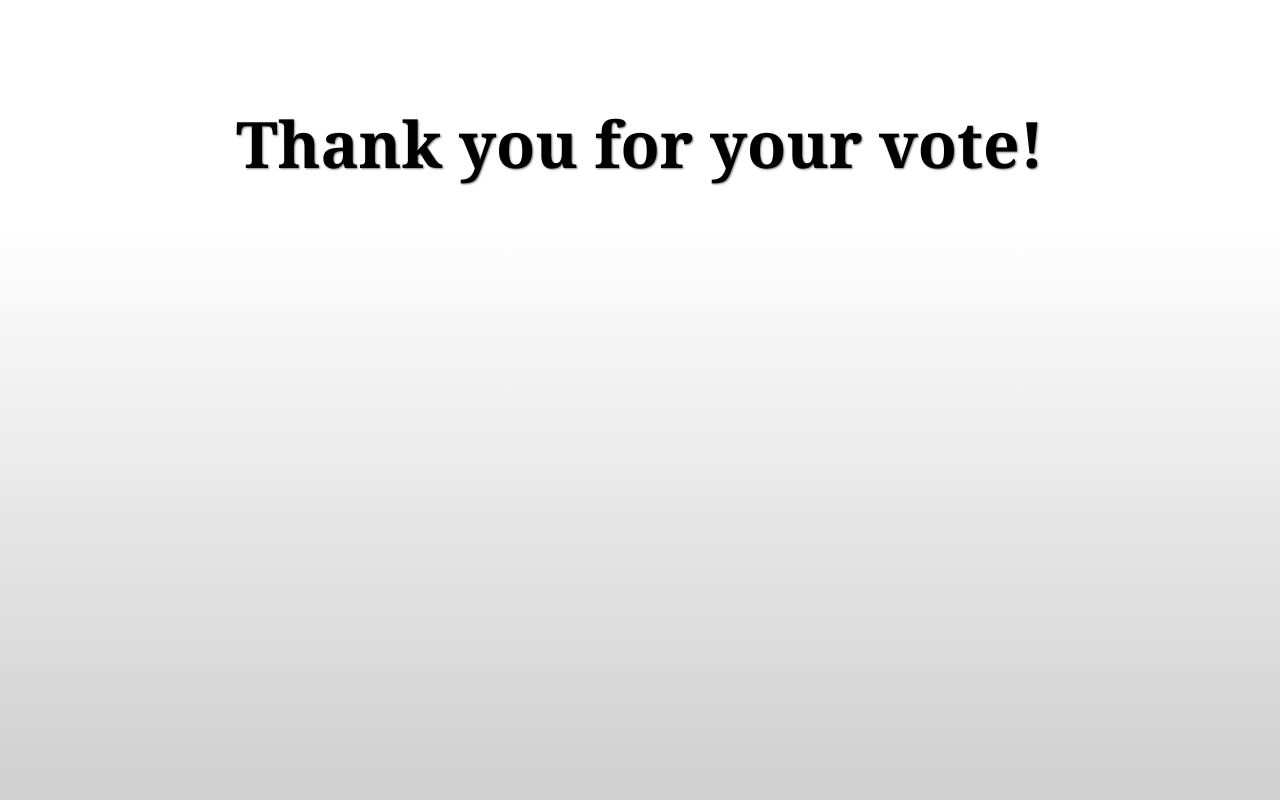
After one commit to soswow/yet-another-one-poll-on-app-engine, a Django app: page /thank_you in a window 1280 px wide. The commit adds this page. Run offline with Django 3.2, Linux system fonts and the light colour scheme; parts of the project's set-up code (start-up, migrations or seed data) failed here and were passed over.

Commit message:
design changes

```diff
--- a/polls/views.py
+++ b/polls/views.py
@@ -48,7 +48,7 @@
         user_choose.answers = [a.key() for a in answers]
         user_choose.save()
 
-    return redirect("polls.views.main_page")
+    return redirect("polls.views.thank_you")
 
 def get_question():
     questions = Question.all()
@@ -101,3 +101,6 @@
 def _get_answer_by_id(answer_id):
     answer = Answer.get_by_id(int(answer_id))
     return answer
+
+def thank_you(request):
+    return render_to_response('thankyou.html', {}, context_instance=RequestContext(request))
--- a/static/style.css
+++ b/static/style.css
@@ -37,9 +37,28 @@
 }
 
 UL LI{
-    padding-left:20px;
+    padding:0;
 }
-UL LI DIV.text{
-    padding-left:10px;
+UL LI .text{
+    padding:5px 10px 5px 30px;
+    cursor:pointer;
+    display:block;
 }
-UL LI
+UL LI .text:hover{
+    -webkit-border-radius:5px;
+    border:1px solid #aaa;
+    padding:4px 9px 4px 29px;
+    background: -webkit-gradient(linear, 0% 100%, 0% 0%, from(#CFCFCF), color-stop(0.72, white));
+}
+UL LI .choose{
+    float:left;
+    margin: 10px 0px 0px 10px;
+}
+
+#centerMessage{
+    font-family:Georgia,serif;
+    text-shadow: gray 1px 1px 2px;
+    text-align:center;
+    font-size:48pt;
+    padding-top:100px;
+}
--- a/templates/main.html
+++ b/templates/main.html
@@ -29,9 +29,8 @@
     <form action="{% url polls.views.save_user_choice %}" method="POST">
         <ul>
         {% for answer in answers %}
-            <li><input type="checkbox" value="{{ answer.key.id }}" name="chooses" {% if answer.key in user_answer_keys %}checked="checked" {% endif %} />
-                <div class="text">{{ answer.text }}</div>
-            (<a href="{{ answer.more_link }}">Ссылко</a>)
+            <li><input class="choose" id="chooseId{{ answer.key.id }}" type="checkbox" value="{{ answer.key.id }}" name="chooses" {% if answer.key in user_answer_keys %}checked="checked" {% endif %} />
+                <label class="text" for="chooseId{{ answer.key.id }}" >{{ answer.text }} (<a href="{{ answer.more_link }}">Ссылко</a>)</label>
             {% if is_admin %}
                 <a href="{% url polls.views.delete_answer answer.key.id  %}"><img src="/static/images/cancel.png" alt="Delete answer"/></a>
                 <a href="{% url polls.views.edit_answer answer.key.id  %}"><img src="/static/images/edit.png" alt="Edit answer"/></a>
--- /dev/null
+++ b/templates/thankyou.html
@@ -0,0 +1,11 @@
+<!DOCTYPE HTML PUBLIC "-//W3C//DTD HTML 4.01 Transitional//EN"
+        "http://www.w3.org/TR/html4/loose.dtd">
+<html>
+<head>
+    <title>Thank you.</title>
+    <link type="text/css" rel="stylesheet" href="/static/style.css"/>
+</head>
+<body>
+<h1 id="centerMessage">Thank <strong>you</strong> for your vote!</h1>
+</body>
+</html>
--- a/urls.py
+++ b/urls.py
@@ -6,5 +6,6 @@
     (r'^delete_answer/(\d*)$','delete_answer'),
     (r'^edit_answer/(\d*)$','edit_answer'),
     (r'^save_answer$','save_answer'),
-    (r'^save_user_choice$','save_user_choice')
+    (r'^save_user_choice$','save_user_choice'),
+    (r'^thank_you$','thank_you')
 )
```
